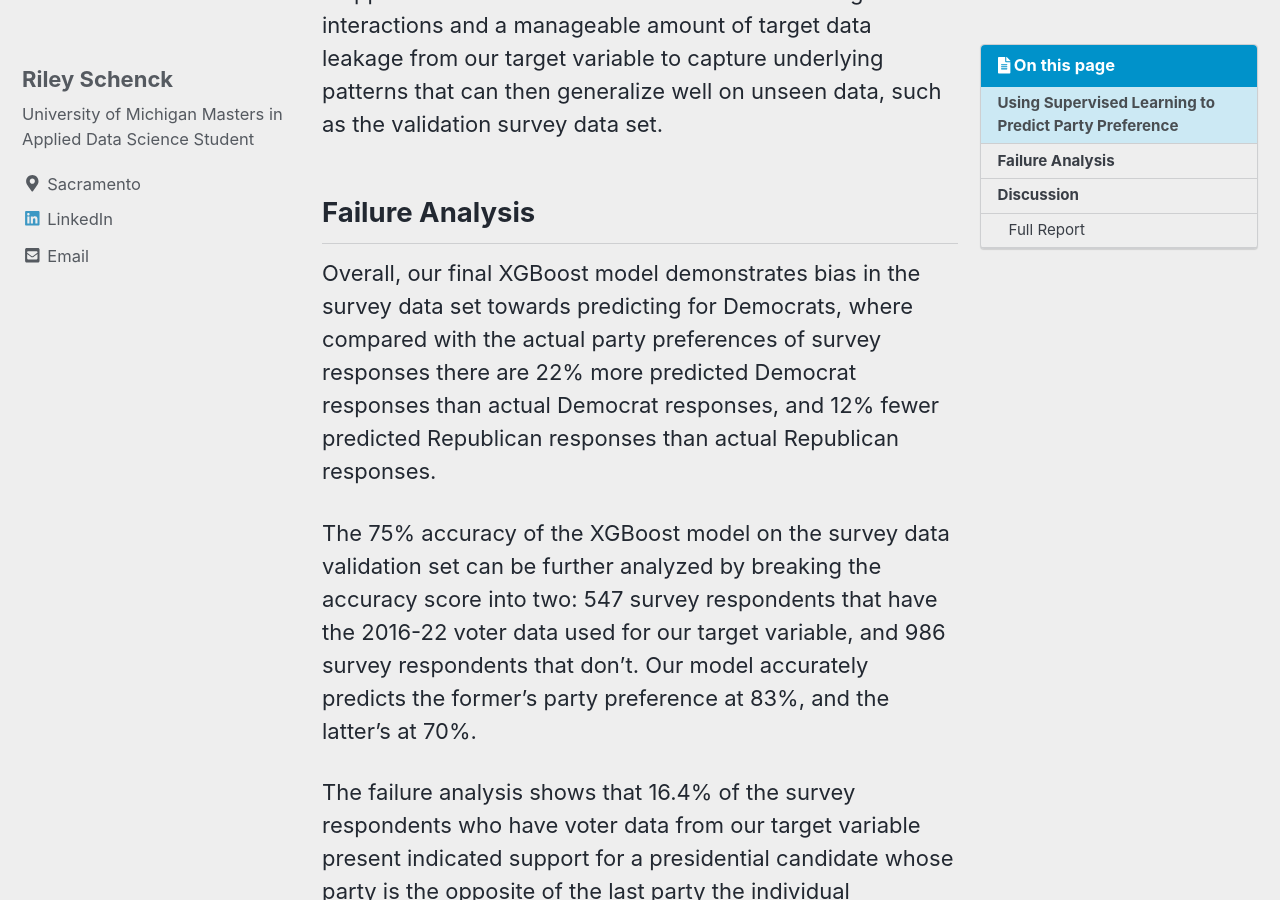
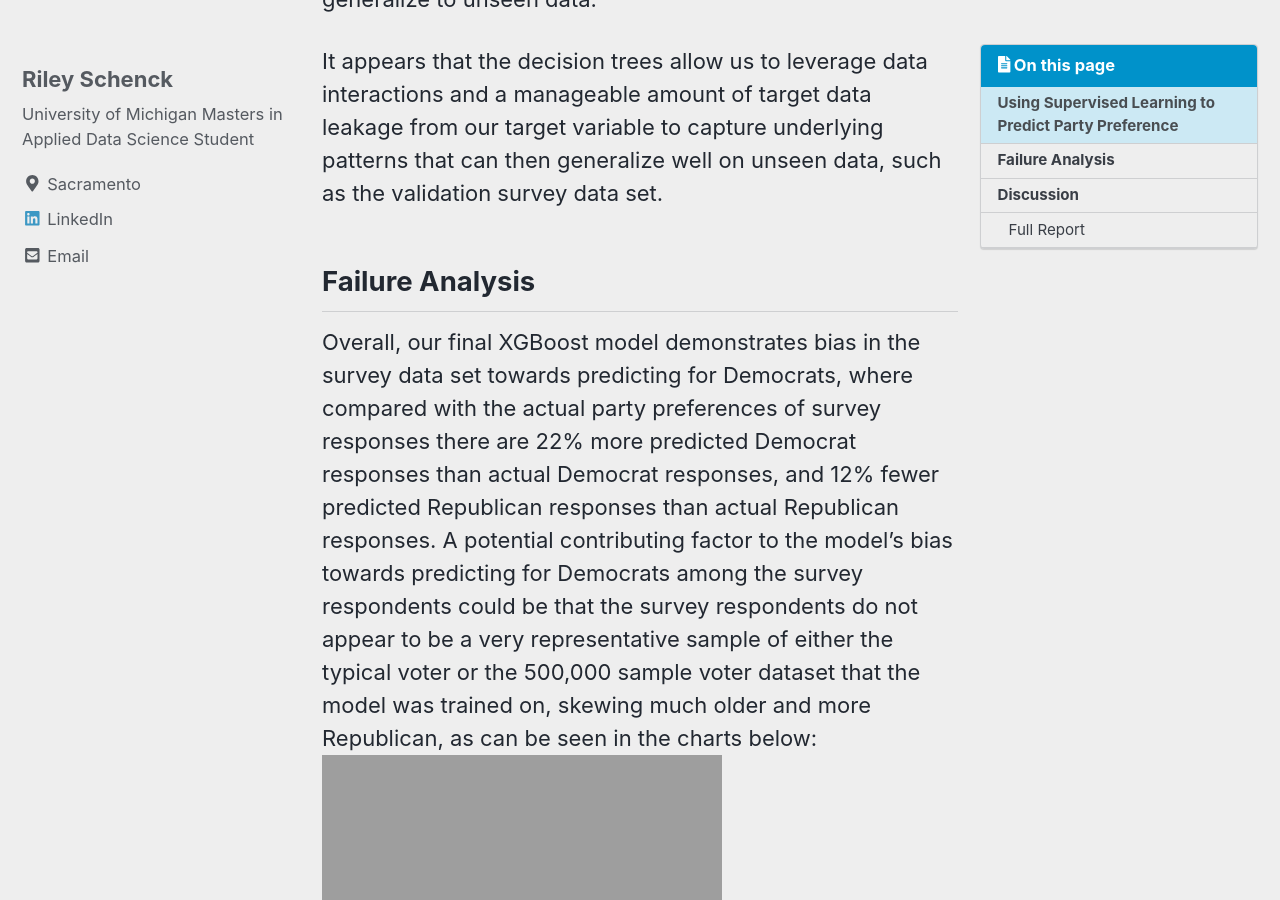
Before and after one commit to rileyschenck/website, a Jekyll site: the page built from _posts/2023-10-10-MilestoneII.md, in a window 1280 px wide and 900 px high, scrolled down 7528 px. Built offline with Jekyll 4.4.1, drawn with Linux system fonts in a browser that asks for light colours; cached includes are drawn as plain includes; nearby versions of some CDN libraries; a script that is not in the unit is left out; some of the changed text lies outside the part shown.

Commit message:
Update 2023-10-10-MilestoneII.md

```diff
--- a/_posts/2023-10-10-MilestoneII.md
+++ b/_posts/2023-10-10-MilestoneII.md
@@ -1,9 +1,9 @@
 ---
-title: "Building a Machine Learning Model to Predict Party Affiliation"
+title: "Building a Machine Learning Model to Accurately Predict Survey Respondents' Party Preference at 75%"
 date: 2023-10-10
 published: true
 tags: [ machine learning, riley, schenck]
-excerpt: "Co-authored research paper with peers in my Master's of Applied Data Science"
+excerpt: "As part of a research paper I co-authored with peers in my Master's of Applied Data Science"
 
 toc: true
 toc_sticky: true
@@ -43,7 +43,9 @@ In contrast to the tree-based and logistic regression models, the target data le
 It appears that the decision trees allow us to leverage data interactions and a manageable amount of target data leakage from our target variable to capture underlying patterns that can then generalize well on unseen data, such as the validation survey data set.
 
 ## Failure Analysis
-Overall, our final XGBoost model demonstrates bias in the survey data set towards predicting for Democrats, where compared with the actual party preferences of survey responses there are 22% more predicted Democrat responses than actual Democrat responses, and 12% fewer predicted Republican responses than actual Republican responses.
+Overall, our final XGBoost model demonstrates bias in the survey data set towards predicting for Democrats, where compared with the actual party preferences of survey responses there are 22% more predicted Democrat responses than actual Democrat responses, and 12% fewer predicted Republican responses than actual Republican responses. A potential contributing factor to the model's bias towards predicting for Democrats among the survey respondents could be that the survey respondents do not appear to be a very representative sample of either the typical voter or the 500,000 sample voter dataset that the model was trained on, skewing much older and more Republican, as can be seen in the charts below:
+![Plot1]({{ site.url }}{{ site.baseurl }}/assets/images/milestone8-agebias.png)
+![Plot1]({{ site.url }}{{ site.baseurl }}/assets/images/milestone7-partybias.png)
 
 The 75% accuracy of the XGBoost model on the survey data validation set can be further analyzed by breaking the accuracy score into two: 547 survey respondents that have the 2016-22 voter data used for our target variable, and 986 survey respondents that don’t. Our model accurately predicts the former’s party preference at 83%, and the latter’s at 70%.
 
@@ -57,7 +59,6 @@ We learned with our supervised party preference modeling task that we could accu
 
 Another surprising finding was how similar the supervised party preference models performed on both the test set and the survey validation set (with the exception of the SVM model, which likely was corrupted by data leakage from the target variable). We were hopeful that the tree-based models would overcome the data leakage issue since the target variable leakage isn’t an exact match with any of the predictor variables, but is used in their construction, allowing the decision tree-based models to effectively weight and sort through the different features to find predictive combinations of features. It was a complete surprise however that the logistic regression model was just one percent less accurate than the best tree-based model on the survey validation dataset, especially when considering there were 605 total predictor features after one-hot encoding was applied in preprocessing. The fact that four different machine learning algorithms correctly predicted survey respondents’ party preference between 73-75% shows that there is a very strong signal for party preference within the data.
 
-
 ### Full Report
 
 The full report can be found [here](https://docs.google.com/document/d/1RBbPwoc3AiKqKoiD9gY6l7JDxYlD2jDPxfXCyBe64Ig/edit?usp=sharing).
```
